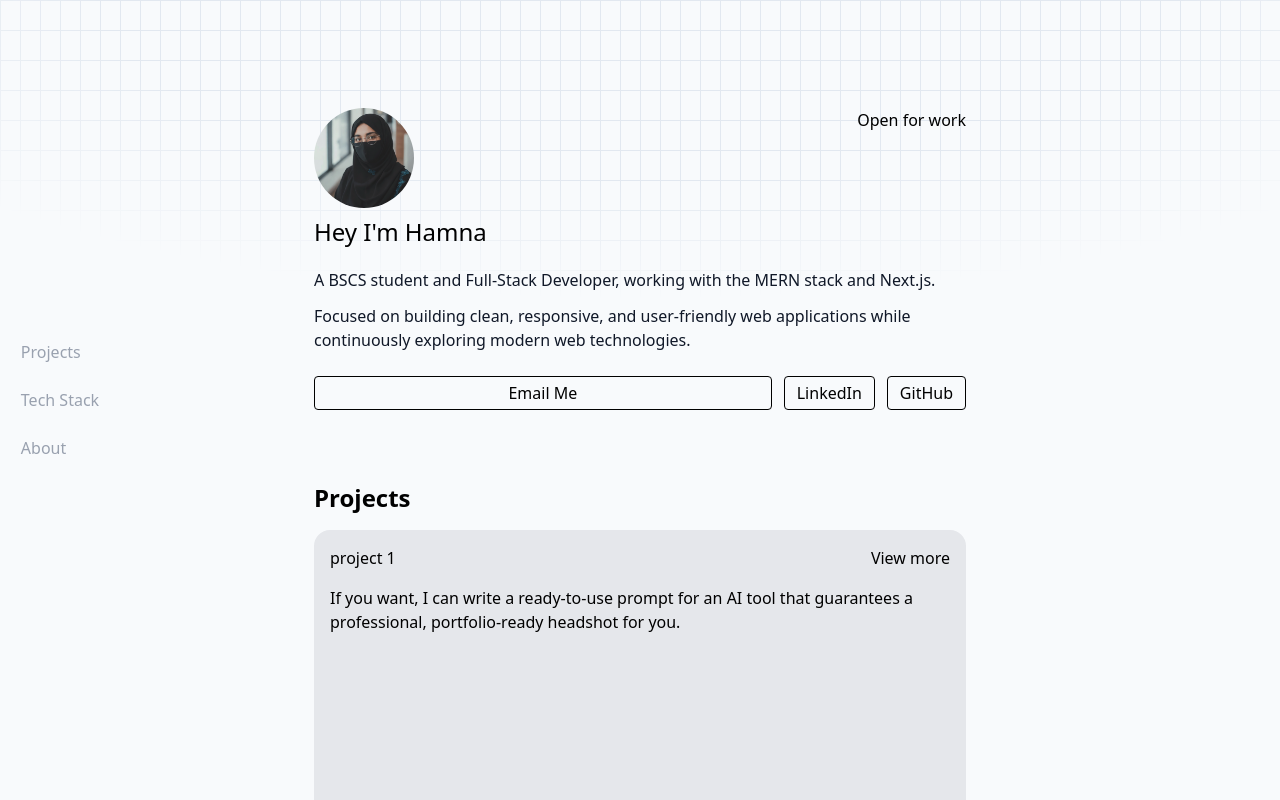
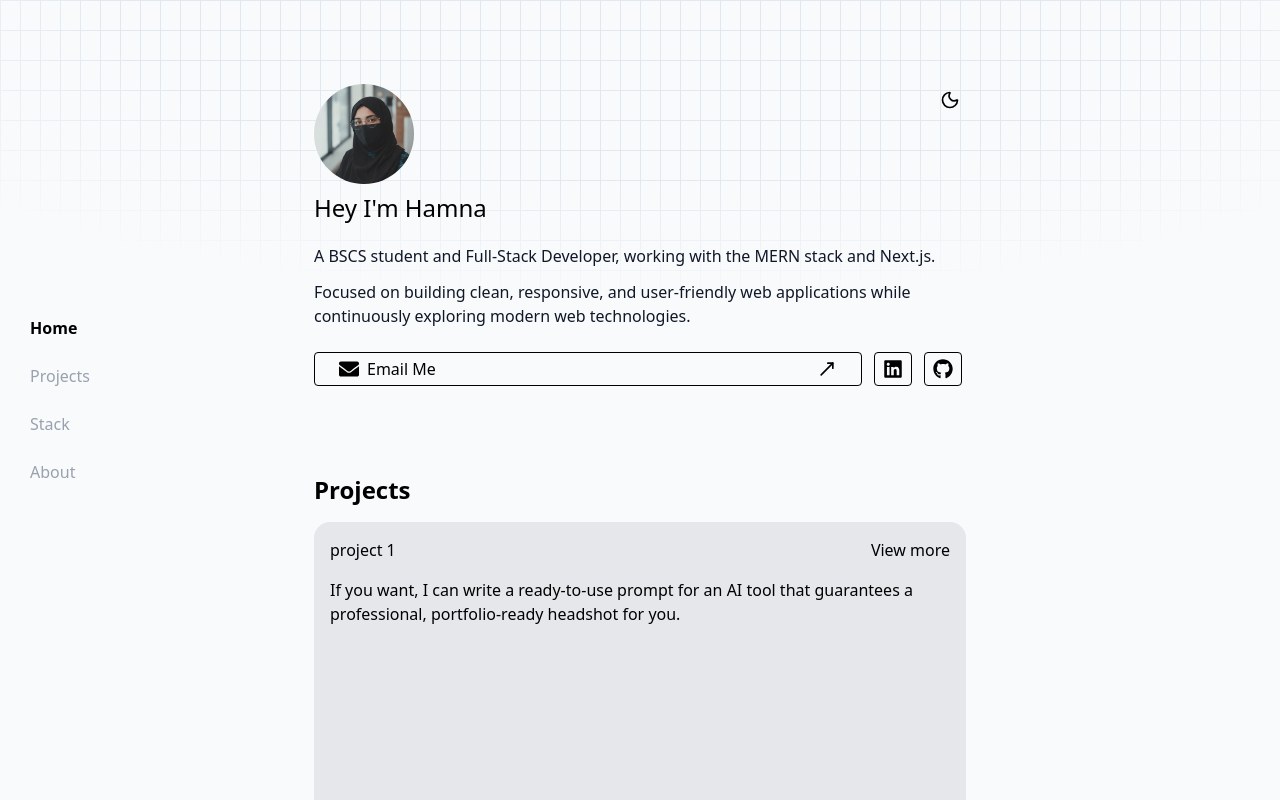
Before and after one commit to humnaliaquat/my-portfolio, a Next.js app: page / in a window 1280 px wide. Shown: the top 800 px of the page. Built offline with nearby package versions, Linux system fonts and the light colour scheme.

Commit message:
worked on active links of sidebar

```diff
--- /dev/null
+++ b/src/app/About.jsx
@@ -0,0 +1,5 @@
+import React from "react";
+
+export default function About() {
+  return <div></div>;
+}
--- a/src/app/IntroPage.jsx
+++ b/src/app/IntroPage.jsx
@@ -1,26 +1,36 @@
+"use client";
 import Image from "next/image";
-import React from "react";
+import React, { useState } from "react";
+import { FaLinkedin, FaGithub, FaEnvelope } from "react-icons/fa";
+import { Sun, Moon, MoveUpRight, MoveRight } from "lucide-react";
 
 export default function IntroPage() {
+  const [isDark, setIsDark] = useState(false);
+
   return (
-    <div className="flex flex-col items-center justify-center mt-15">
-      <div className="flex flex-col justify-start items-start w-[700px] px-6 py-4 mx-auto z-20 gap-2">
+    <section className="flex flex-col " id="home">
+      <div className="flex flex-col justify-start items-start w-[700px] px-6 py-1 mx-auto z-20 mt-20 gap-2">
         {/* Profile Image Wrapper */}
-        <div className="flex justify-between  w-full">
-          <div className="w-25 h-25 rounded-full overflow-hidden  flex ">
+        <div className="flex justify-between w-full">
+          <div className="w-25 h-25 rounded-full overflow-hidden flex">
             <Image
               src="/hanii.png"
               alt="my pic"
               width={128}
               height={128}
-              className="object-cover  w-full h-full"
+              className="object-cover w-full h-full object-[center_40%]"
             />
           </div>
-          <h1>Open for work</h1>
+          <button
+            className="flex justify-center rounded items-center hover:bg-gray-200 w-8 h-8 cursor-pointer"
+            onClick={() => setIsDark(!isDark)}
+          >
+            {isDark ? <Sun size={20} /> : <Moon size={20} />}
+          </button>
         </div>
 
-        <h3 className="text-2xl font-medium">Hey I'm Hamna</h3>
-        <div className="text-gray-900  gap-3 mt-3 justify-start flex-col flex items-start w-full ">
+        <h3 className="text-2xl font-medium ">Hey I'm Hamna</h3>
+        <div className="text-gray-900 gap-3 mt-3 justify-start flex-col flex items-start w-full">
           <p>
             A BSCS student and Full-Stack Developer, working with the MERN stack
             and Next.js.
@@ -30,18 +40,41 @@ export default function IntroPage() {
             applications while continuously exploring modern web technologies.
           </p>
         </div>
+
         <div className="flex mt-4 gap-3 w-full">
-          <button className="border border-black text-black px-3 py-1 rounded w-[80%]">
-            Email Me
-          </button>
-          <button className="border border-black text-black px-3 py-1 rounded">
-            LinkedIn
-          </button>
-          <button className="border border-black text-black px-3 py-1 rounded">
-            GitHub
-          </button>
+          {/* Email Button */}
+          <a
+            href="mailto:your@email.com"
+            className="flex items-center justify-between border border-black text-black px-6 py-1 rounded w-[84%] transition-colors duration-200"
+          >
+            <span className="flex items-center">
+              <FaEnvelope size={20} className="mr-2" />
+              Email Me
+            </span>
+            <MoveUpRight size={20} />
+          </a>
+
+          {/* LinkedIn Button */}
+          <a
+            href="https://linkedin.com/in/yourprofile"
+            target="_blank"
+            rel="noopener noreferrer"
+            className="flex items-center justify-center border border-black text-black px-2 py-1 rounded transition-colors duration-200"
+          >
+            <FaLinkedin size={20} />
+          </a>
+
+          {/* GitHub Button */}
+          <a
+            href="https://github.com/yourusername"
+            target="_blank"
+            rel="noopener noreferrer"
+            className="flex items-center justify-center border border-black text-black px-2 py-1 rounded transition-colors duration-200"
+          >
+            <FaGithub size={20} />
+          </a>
         </div>
       </div>
-    </div>
+    </section>
   );
 }
--- a/src/app/Projects.jsx
+++ b/src/app/Projects.jsx
@@ -19,8 +19,8 @@ export default function Projects() {
     },
   ];
   return (
-    <div className="flex flex-col items-start justify-center">
-      <div className="flex flex-col justify-start bg-[#f8fafc] w-[700px] px-6 py-4 mx-auto  z-20 gap-4 mt-10">
+    <div className="flex flex-col ">
+      <div className="flex flex-col justify-start  w-[700px] px-6 py-4 mx-auto  z-20 gap-4 mt-17">
         <h1 className="font-semibold text-2xl">Projects</h1>
         <div className="flex flex-col gap-5">
           {details.map((item) => (
--- a/src/app/Sidebar.jsx
+++ b/src/app/Sidebar.jsx
@@ -1,29 +1,58 @@
+"use client";
+
 import Link from "next/link";
-import React from "react";
+import { useEffect, useState } from "react";
 
 export default function Sidebar() {
+  const [active, setActive] = useState("");
+
+  useEffect(() => {
+    const sections = document.querySelectorAll("section");
+
+    const observer = new IntersectionObserver(
+      (entries) => {
+        entries.forEach((entry) => {
+          if (entry.isIntersecting) {
+            setActive(entry.target.id);
+          }
+        });
+      },
+      {
+        threshold: 0.15, // trigger earlier
+        rootMargin: "-10% 0px -70% 0px",
+      }
+    );
+
+    sections.forEach((section) => observer.observe(section));
+
+    return () => observer.disconnect();
+  }, []);
+
+  const links = [
+    { href: "#home", label: "Home" },
+    { href: "#projects", label: "Projects" },
+    { href: "#tech-stack", label: "Stack" },
+    { href: "#about", label: "About" },
+  ];
+
   return (
     <nav className="fixed top-0 left-0 h-screen w-30 z-20 bg-transparent flex flex-col items-center justify-center">
-      <div className="flex flex-col items-center space-y-8">
-        {/* Nav Links */}
-        <ul className="flex flex-col space-y-6 text-gray-400">
-          <li>
-            <Link href="/about" className="hover:text-white">
-              Projects
-            </Link>
+      <ul className="flex flex-col space-y-6 text-gray-400">
+        {links.map(({ href, label }) => (
+          <li key={href}>
+            <a
+              href={href}
+              className={`transition-colors duration-200 ${
+                active === href.substring(1)
+                  ? "text-black  font-semibold"
+                  : "text-gray-400 hover:text-white"
+              }`}
+            >
+              {label}
+            </a>
           </li>
-          <li>
-            <Link href="/projects" className="hover:text-white">
-              Tech Stack
-            </Link>
-          </li>
-          <li>
-            <Link href="/contact" className="hover:text-white">
-              About
-            </Link>
-          </li>
-        </ul>
-      </div>
+        ))}
+      </ul>
     </nav>
   );
 }
--- /dev/null
+++ b/src/app/TechStack.jsx
@@ -0,0 +1,5 @@
+import React from "react";
+
+export default function TechStack() {
+  return <div> hello</div>;
+}
--- a/src/app/layout.js
+++ b/src/app/layout.js
@@ -10,7 +10,8 @@ export default function RootLayout({ children }) {
   return (
     <html lang="en">
       <body className={`  antialiased`}>
-        <Sidebar /> {children}
+        <Sidebar />
+        {children}
       </body>
     </html>
   );
--- a/src/app/page.js
+++ b/src/app/page.js
@@ -1,5 +1,6 @@
 import IntroPage from "./IntroPage";
 import Projects from "./Projects";
+import TechStack from "./TechStack";
 
 export default function Home() {
   return (
@@ -19,9 +20,35 @@ export default function Home() {
             "radial-gradient(ellipse 70% 60% at 50% 0%, #000 60%, transparent 100%)",
         }}
       />
-      <div className="pt-8 relative z-10">
+
+      <div className="relative z-10">
+        {/* Home Section */}
         <IntroPage />
-        <Projects />
+
+        {/* Projects Section */}
+        <section id="projects" className="min-h-screen">
+          {" "}
+          <Projects />
+        </section>
+
+        {/* Tech Stack Section */}
+        <section
+          id="tech-stack"
+          className="flex flex-col items-center justify-center min-h-screen"
+        >
+          <TechStack />
+        </section>
+
+        {/* About Section */}
+        <section
+          id="about"
+          className="flex flex-col items-center justify-center min-h-screen"
+        >
+          <h1 className="text-3xl font-bold">About Me</h1>
+          <p className="mt-4 text-lg max-w-lg text-center">
+            Write your about content here...
+          </p>
+        </section>
       </div>
     </div>
   );
```
Also changed, not shown: package.json (+6 -3 lines), 1 other file (tests, documents, lock files or other folders).
